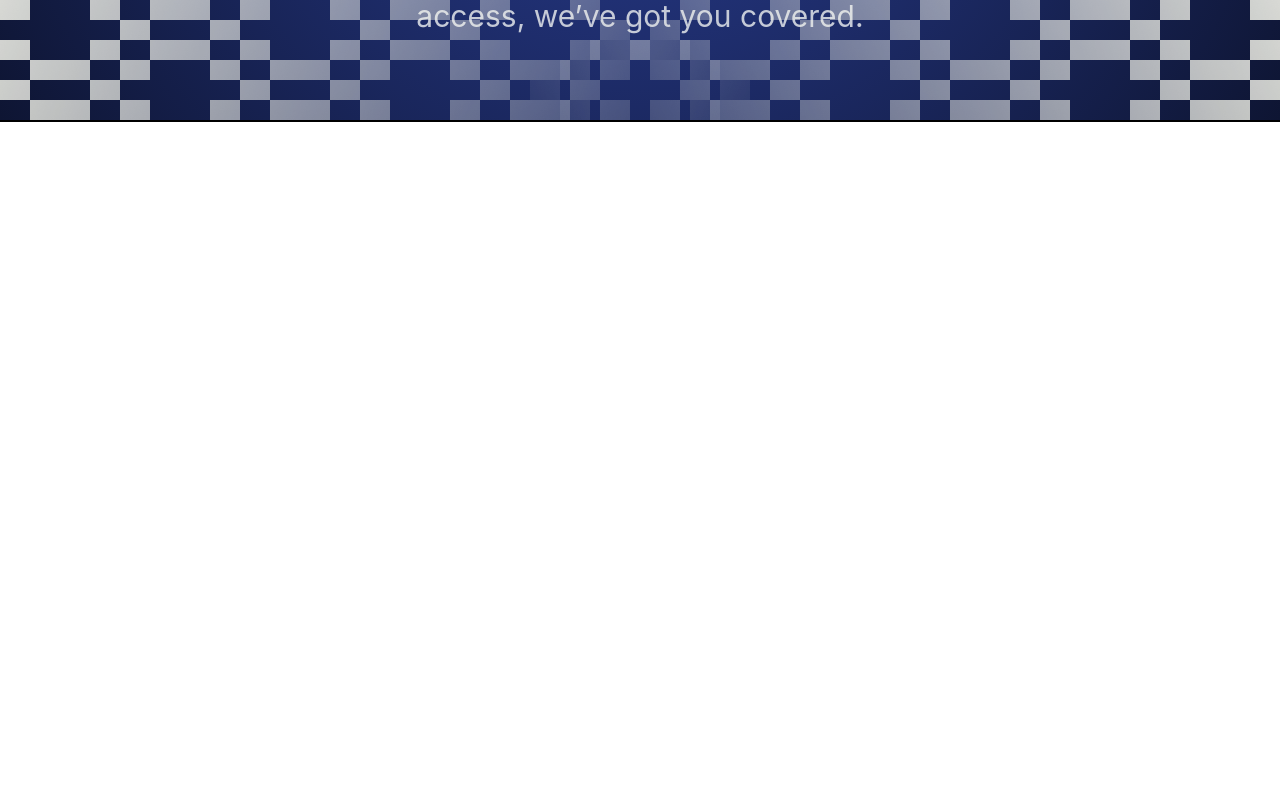
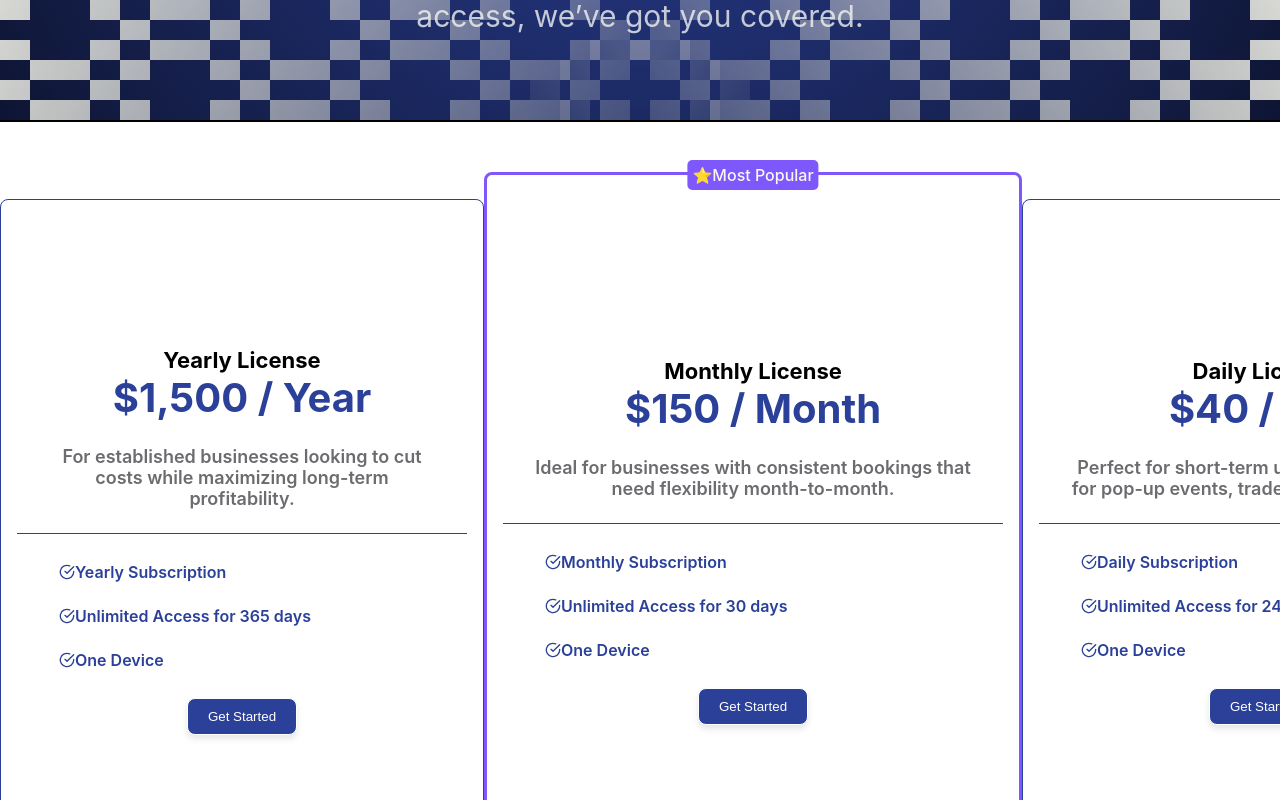
Before and after one commit to crazyGru/grail_frontend, a React (Create React App) app: page /pricing in a window 1280 px wide. Shown: the part 680-1480 px from the top of the page. Before the commit the page ends 802 px from the top, so only its background shows below. Built offline with nearby package versions, Linux system fonts and the light colour scheme.

Commit message:
start/Third Slide

```diff
--- a/src/Components/PayCard.css
+++ b/src/Components/PayCard.css
@@ -0,0 +1,92 @@
+.pay-card {
+  background-color: white;
+  color: #2b4099;
+  border: 1px solid;
+  border-radius: 8px;
+  position: relative;
+  padding: 16px;
+  width: 450px;
+  height: 650px;
+  display: flex;
+  align-items: center;
+  justify-content: center;
+  flex-direction: column;
+}
+
+.pay-card.selected {
+  border: 3px solid #7e58fc;
+  width: 500px;
+  height: 700px;
+}
+
+.badge {
+  position: absolute;
+  top: -15px; /* Adjusted to position above the card */
+  left: 50%; /* Center horizontally */
+  transform: translateX(-50%); /* Shift left by half its width */
+  background-color: #7e58fc; /* Example color for badge */
+  padding: 5px;
+  border-radius: 5px;
+  color: #f8f8ed;
+  font-weight: 500;
+}
+
+.description {
+  text-align: center;
+  width: auto;
+  color: #6c6b6f;
+  font-weight: 600;
+  font-size: 18px;
+}
+
+.horizontal-grid {
+  width: inherit;
+  border-bottom: 1px solid #2b4099;
+}
+
+.pay-price {
+  color: #2b4099;
+  font-weight: 700;
+  font-size: 40px;
+}
+
+.pay-title {
+  font-weight: 700;
+  font-size: 22px;
+  color: black;
+}
+
+.items-list {
+  font-size: medium;
+  width: 100%;
+  display: flex;
+  flex-direction: column;
+  align-items: flex-start;
+  justify-content: left;
+  padding: 16px;
+}
+
+.price-item {
+  display: flex;
+  align-items: center;
+  justify-content: center;
+  text-align: center;
+  font-weight: 600;
+  padding-left: 30px;
+  margin: 12px;
+}
+
+.get-started-button {
+  background-color: #2b4099; /* Background color */
+  border-radius: 8px; /* Border radius */
+  border: 1px solid; /* Border */
+  color: white; /* Text color */
+  padding: 10px 20px; /* Padding for button */
+  box-shadow: 0 4px 6px rgba(0, 0, 0, 0.1); /* Shadow */
+  cursor: pointer; /* Pointer cursor on hover */
+  transition: background-color 0.3s; /* Transition for hover effect */
+}
+
+.get-started-button:hover {
+  background-color: #1a2a4d; /* Darker shade on hover */
+}
--- a/src/Components/PayCard.js
+++ b/src/Components/PayCard.js
@@ -0,0 +1,28 @@
+import "./PayCard.css";
+import { LuCheckCircle } from "react-icons/lu";
+
+const PayCard = ({ title, price, duration, description, items, selected }) => {
+  return (
+    <div className={`pay-card ${selected ? "selected" : ""}`}>
+      {selected && <div className="badge">⭐Most Popular</div>}
+      <div className="pay-title">{title}</div>
+      <div className="pay-price">{price}</div>
+      <div className="description">{description}</div>
+      <div>{duration}</div>
+      <div className="horizontal-grid" />
+      <div className="items-list">
+        {" "}
+        {/* Added unordered list for items */}
+        {items.map((item, index) => (
+          <div key={index} className="price-item">
+            <LuCheckCircle />
+            {item}
+          </div> // Render each item
+        ))}
+      </div>
+      <button className="get-started-button">Get Started</button>
+    </div>
+  );
+};
+
+export default PayCard;
--- a/src/Pages/Pricing.css
+++ b/src/Pages/Pricing.css
@@ -0,0 +1,10 @@
+.pay-card-container {
+  padding: 50px 0px;
+  display: flex;
+  align-items: center;
+  justify-content: space-evenly;
+}
+
+.pricing-page {
+  overflow-x: hidden;
+}
--- a/src/Pages/Pricing.js
+++ b/src/Pages/Pricing.js
@@ -1,14 +1,51 @@
 import Header from "../Components/Header";
 import MainSlide from "../Components/MainSlide";
+import PayCard from "../Components/PayCard";
+import Footer from "../Components/Footer";
+import "./Pricing.css";
 
 const Pricing = () => {
   return (
-    <div>
+    <div className="pricing-page">
       <Header />
       <MainSlide
         title="Pricing Plans Tailored for Your Photo Booth Business"
         description="Get the perfect solution for your photo booth business with flexible pricing options that cater to events of all sizes and durations. Whether you need a one-time setup or ongoing access, we’ve got you covered."
       ></MainSlide>
+      <div className="pay-card-container">
+        <PayCard
+          title="Yearly License"
+          price="$1,500 / Year"
+          description="For established businesses looking to cut costs while maximizing long-term profitability."
+          items={[
+            "Yearly Subscription",
+            "Unlimited Access for 365 days ",
+            "One Device ",
+          ]}
+        />
+        <PayCard
+          title="Monthly License"
+          price="$150 / Month"
+          description="Ideal for businesses with consistent bookings that need flexibility month-to-month."
+          items={[
+            "Monthly Subscription",
+            "Unlimited Access for 30 days ",
+            "One Device ",
+          ]}
+          selected={true}
+        />
+        <PayCard
+          title="Daily License"
+          price="$40 / Day"
+          description="Perfect for short-term usage and is perfect for pop-up events, trade shows, or festivals."
+          items={[
+            "Daily Subscription",
+            "Unlimited Access for 24 hours ",
+            "One Device ",
+          ]}
+        />
+      </div>
+      <Footer />
     </div>
   );
 };
```
Also changed, not shown: src/Components/ThirdSlide.css (added), src/Components/ThirdSlide.js (added).
